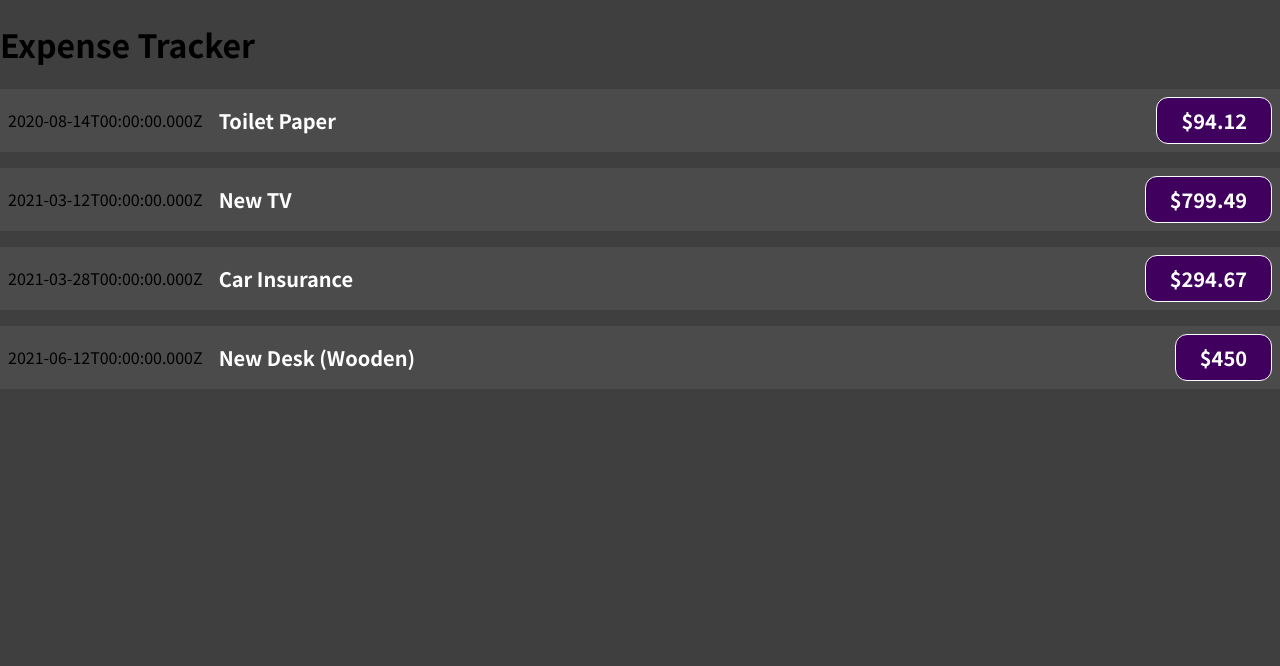
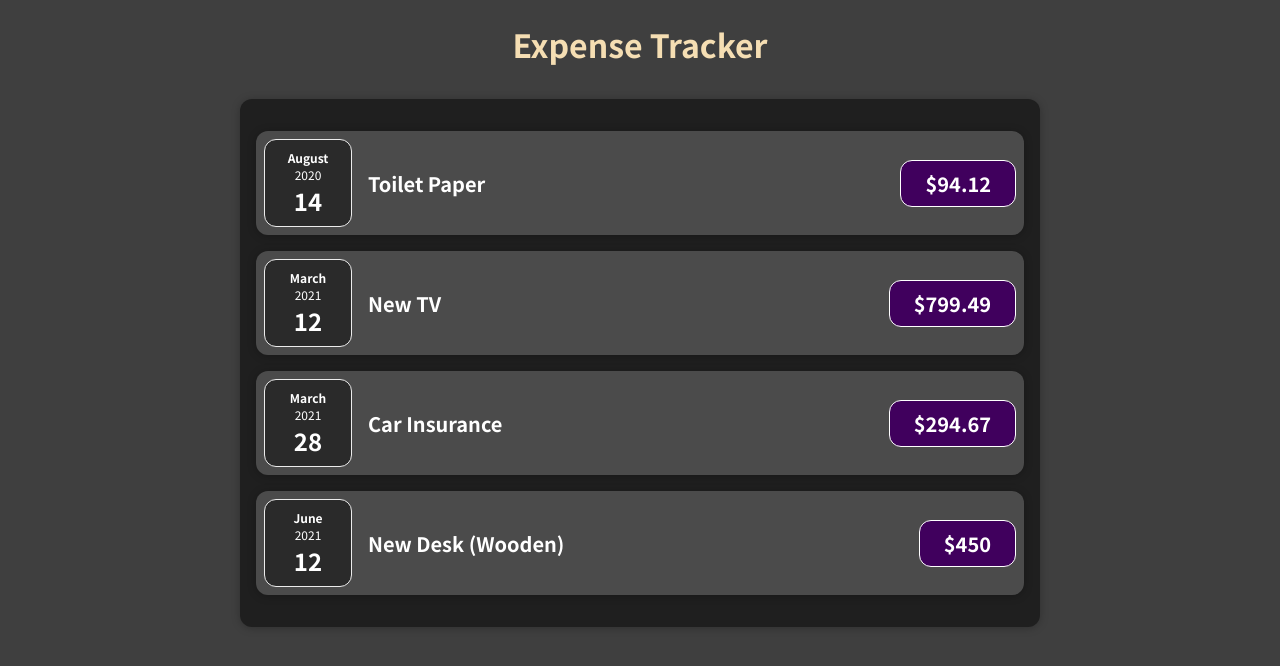
Before and after one commit to gogi999/react-basics, a React (Create React App) app: page / in a window 1280 px wide. Shown: the top 666 px of the page. Built offline with nearby package versions, Linux system fonts and the light colour scheme.

Commit message:
Added ExpenseDate and Expenses components

```diff
--- a/src/App.js
+++ b/src/App.js
@@ -1,4 +1,4 @@
-import ExpenseItem from './components/ExpenseItem';
+import Expenses from './components/Expenses';
 
 function App() {
   const expenses = [
@@ -25,27 +25,8 @@
 
   return (
     <div>
-      <h1>Expense Tracker</h1>
-      <ExpenseItem
-        title={expenses[0].title}
-        amount={expenses[0].amount}
-        date={expenses[0].date}
-      />
-      <ExpenseItem
-        title={expenses[1].title}
-        amount={expenses[1].amount}
-        date={expenses[1].date}
-      />
-      <ExpenseItem
-        title={expenses[2].title}
-        amount={expenses[2].amount}
-        date={expenses[2].date}
-      />
-      <ExpenseItem
-        title={expenses[3].title}
-        amount={expenses[3].amount}
-        date={expenses[3].date}
-      />
+      <h1 className="header">Expense Tracker</h1>
+      <Expenses expenses={expenses} />
     </div>
   );
 }
--- /dev/null
+++ b/src/components/Card.css
@@ -0,0 +1,4 @@
+.card {
+    border-radius: 12px;
+    box-shadow: 0 1px 8px rgba(0, 0, 0, 0.25);
+}
--- /dev/null
+++ b/src/components/Card.js
@@ -0,0 +1,13 @@
+import './Card.css';
+
+import React from 'react';
+
+function Card({ children, className }) {
+    const classes = 'card ' + className;
+
+    return (
+        <div className={classes}>{children}</div>
+    );
+}
+
+export default Card;
--- /dev/null
+++ b/src/components/ExpenseDate.css
@@ -0,0 +1,26 @@
+.expense-date {
+    display: flex;
+    flex-direction: column;
+    width: 5.5rem;
+    height: 5.5rem;
+    border: 1px solid #ececec;
+    background-color: #2a2a2a;
+    color: white;
+    border-radius: 12px;
+    align-items: center;
+    justify-content: center;
+}
+
+.expense-date__month {
+    font-size: 0.75rem;
+    font-weight: bold;
+}
+
+.expense-date__year {
+    font-size: 0.75rem;
+}
+
+.expense-date__day {
+    font-size: 1.5rem;
+    font-weight: bold;
+}
--- /dev/null
+++ b/src/components/ExpenseDate.js
@@ -0,0 +1,19 @@
+import './ExpenseDate.css';
+
+import React from 'react';
+
+function ExpenseDate({ date }) {
+    const month = date.toLocaleString("en-US", { month: 'long' });
+    const day = date.toLocaleString("en-US", { day: '2-digit' });
+    const year = date.getFullYear();
+
+    return (
+        <div className="expense-date">
+            <div className="expense-date__month">{month}</div>
+            <div className="expense-date__year">{year}</div>
+            <div className="expense-date__day">{day}</div>
+        </div>
+    );
+}
+
+export default ExpenseDate;
--- a/src/components/ExpenseItem.js
+++ b/src/components/ExpenseItem.js
@@ -2,15 +2,18 @@
 
 import React from 'react';
 
+import Card from './Card';
+import ExpenseDate from './ExpenseDate';
+
 function ExpenseItem({ amount, date, title }) {
     return (
-        <div className="expense-item">
-            <div>{date.toISOString()}</div>
+        <Card className="expense-item">
+            <ExpenseDate date={date} />
             <div className="expense-item__description">
                 <h2>{title}</h2>
                 <div className="expense-item__price">${amount}</div>
             </div>
-        </div>
+        </Card>
     );
 }
 
--- /dev/null
+++ b/src/components/Expenses.css
@@ -0,0 +1,7 @@
+.expenses {
+    padding: 1rem;
+    background-color: rgb(31, 31, 31);
+    margin: 2rem auto;
+    width: 50rem;
+    max-width: 95%;
+}
--- /dev/null
+++ b/src/components/Expenses.js
@@ -0,0 +1,23 @@
+import './Expenses.css';
+
+import React from 'react';
+
+import Card from './Card';
+import ExpenseItem from './ExpenseItem';
+
+function Expenses({ expenses }) {
+    return (
+        <Card className="expenses">
+            {expenses.map((expense) => (
+                <ExpenseItem
+                title={expense.title}
+                amount={expense.amount}
+                date={expense.date}
+                key={expense.title}
+                />
+            ))}
+        </Card>
+    );
+}
+
+export default Expenses;
--- a/src/index.css
+++ b/src/index.css
@@ -12,3 +12,8 @@
   margin: 0;
   background-color: #3f3f3f;
 }
+
+.header {
+  text-align: center;
+  color: wheat;
+}
```
